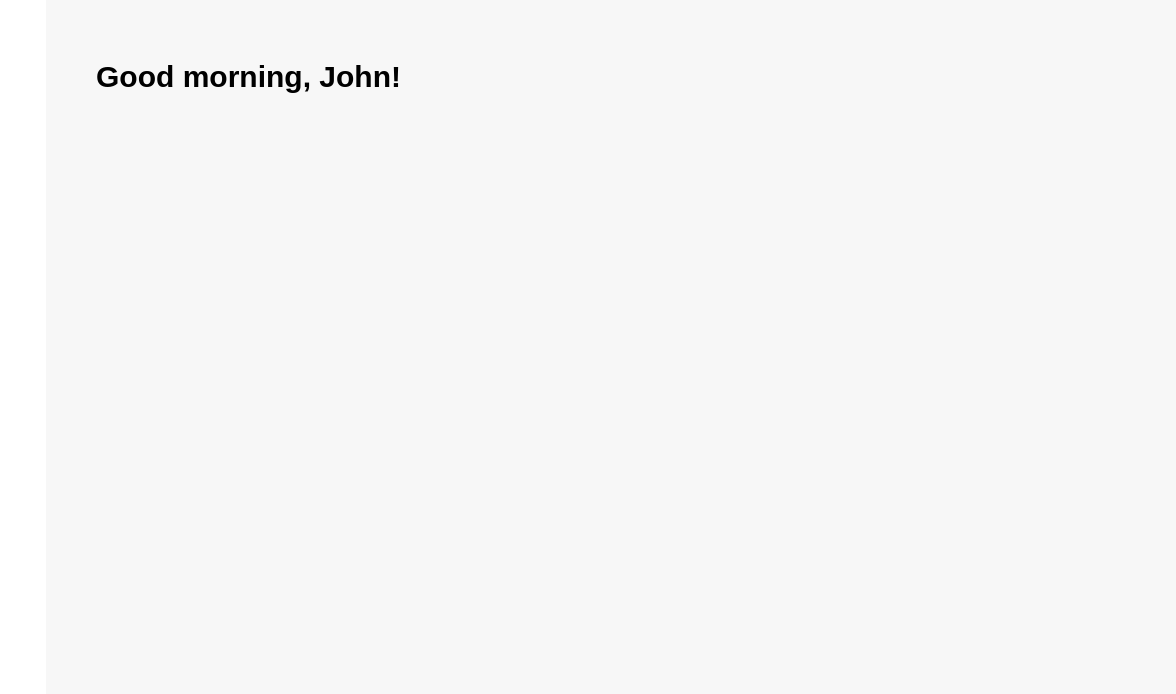
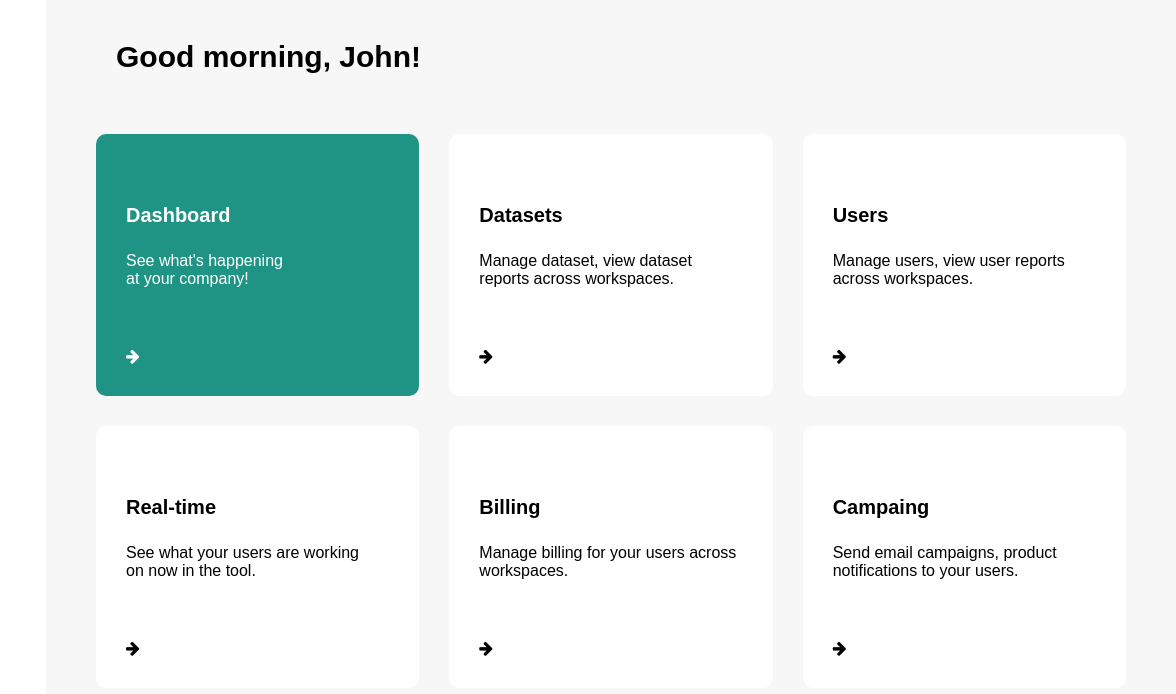
Before and after one commit to Mnde81/navigation, a website: page index.html in a window 1280 px wide. Shown: the full height of the page, 104-1280 px from the left. Drawn offline with Linux system fonts and the light colour scheme.

Commit message:
updated file

```diff
--- a/css/header.css
+++ b/css/header.css
@@ -1,7 +1,8 @@
 .main-header {
+    grid-area: header;
     display: flex;
     justify-content: space-between;
-    padding: 30px;
+    /* padding: 10px; */
     align-items: center;
 
 }
--- a/css/main.css
+++ b/css/main.css
@@ -13,5 +13,82 @@ body {
 
 
 main {
+    display: grid;
+    grid-template-columns: 1fr 1fr 1fr;
+    grid-template-areas:
+    "header header header"
+    "dashboard datasets users"
+    "real-time billing campaign";
+    align-items: start;
+    align-content: start;
+    gap: 30px;
+    padding: 10px 50px;
     background-color: #F7F7F7;
 }
+
+.dashboard {
+    grid-area: dashboard;
+    color: white;
+
+}
+
+.datasets {
+    grid-area: datasets;
+
+}
+
+.users {
+    grid-area: users;
+
+}
+
+.real-time {
+    grid-area: real-time;
+
+}
+
+.billing {
+    grid-area: billing;
+
+}
+
+.campaign {
+    grid-area: campaign;
+
+}
+
+.block {
+    display: grid;
+    grid-template-columns: auto;
+    gap: 20px;
+
+}
+
+
+
+.block.block-bg {
+    background-color: #FFFFFF;
+    border-radius: 10px;
+    padding: 30px 30px;
+
+}
+
+.block > .title {
+    margin:  0;
+    font-size: 20px;
+    margin-top: 40px;
+}
+
+
+
+.block > .content {
+    margin-top: 5px;
+
+
+}
+
+.block .fa {
+    text-decoration: none;
+    color: black;
+    margin-top: 40px;
+}
--- a/index.html
+++ b/index.html
@@ -30,6 +30,42 @@
             </p>
         </header>
 
+        <section style="background-color: #209484;" class="block block-bg dashboard">
+            <h2 class="title">Dashboard</h2>
+            <div class="content">See what's happening <br>at your company!</div>
+            <a href="#"><i style="color: white;" class="fa fa-arrow-right"></i></a>
+        </section>
+
+        <section class="block block-bg datasets">
+            <h2 class="title">Datasets</h2>
+            <div class="content">Manage dataset, view dataset <br>reports across workspaces.</div>
+            <a href="#"><i class="fa fa-arrow-right"></i></a>
+        </section>
+
+        <section class="block block-bg users">
+            <h2 class="title">Users</h2>
+            <div class="content">Manage users, view user reports <br>across workspaces.</div>
+            <a href="#"><i class="fa fa-arrow-right"></i></a>
+        </section>
+
+        <section class="block block-bg real-time">
+            <h2 class="title">Real-time</h2>
+            <div class="content">See what your users are working <br>on now in the tool.</div>
+            <a href="#"><i class="fa fa-arrow-right"></i></a>
+        </section>
+
+        <section class="block block-bg billing">
+            <h2 class="title">Billing</h2>
+            <div class="content">Manage billing for your users across <br>workspaces.</div>
+            <a href="#"><i class="fa fa-arrow-right"></i></a>
+        </section>
+
+        <section class="block block-bg campaign">
+            <h2 class="title">Campaing</h2>
+            <div class="content">Send email campaigns, product <br>notifications to your users.</div>
+            <a href="#"><i class="fa fa-arrow-right"></i></a>
+        </section>
+
 
     </main>
 
```
